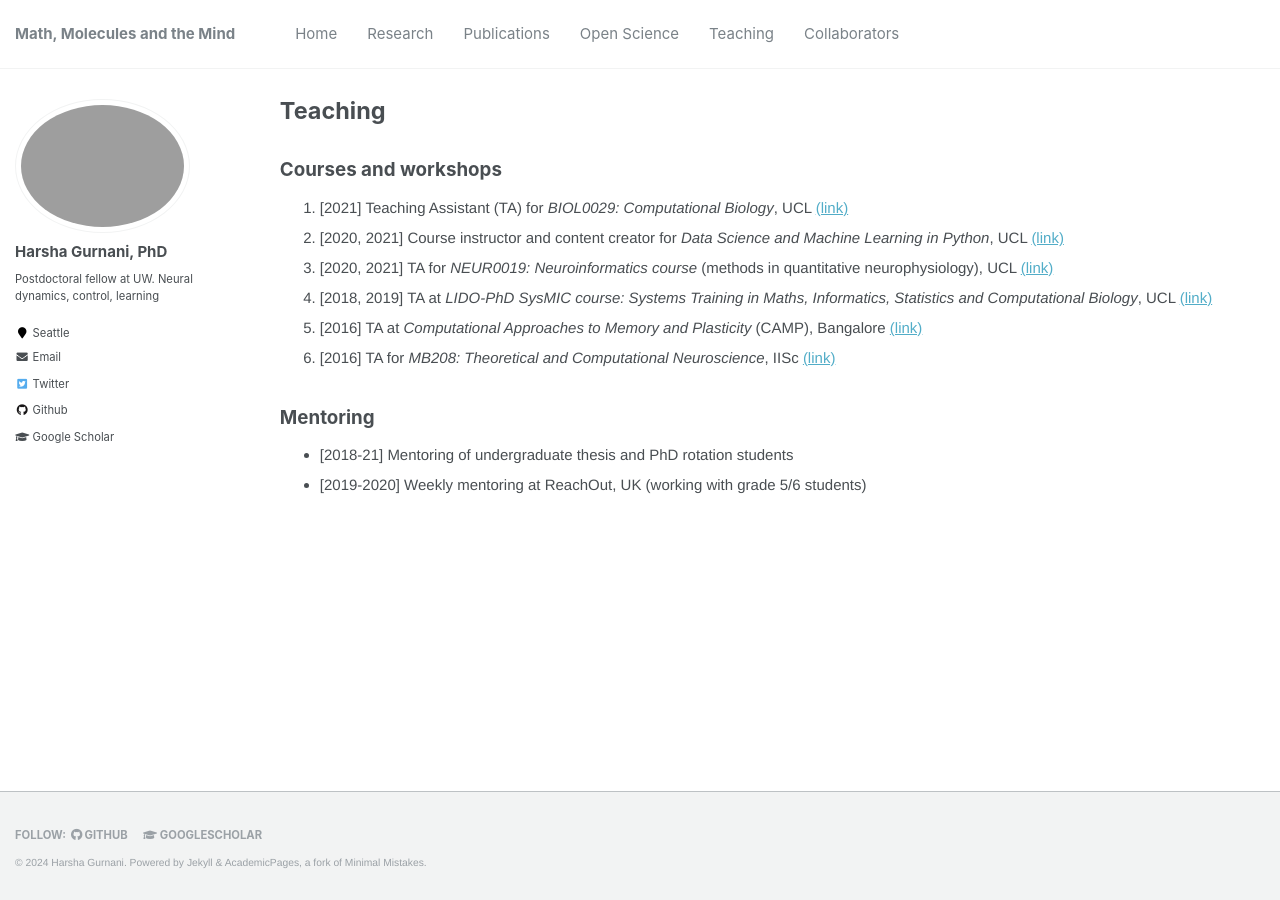
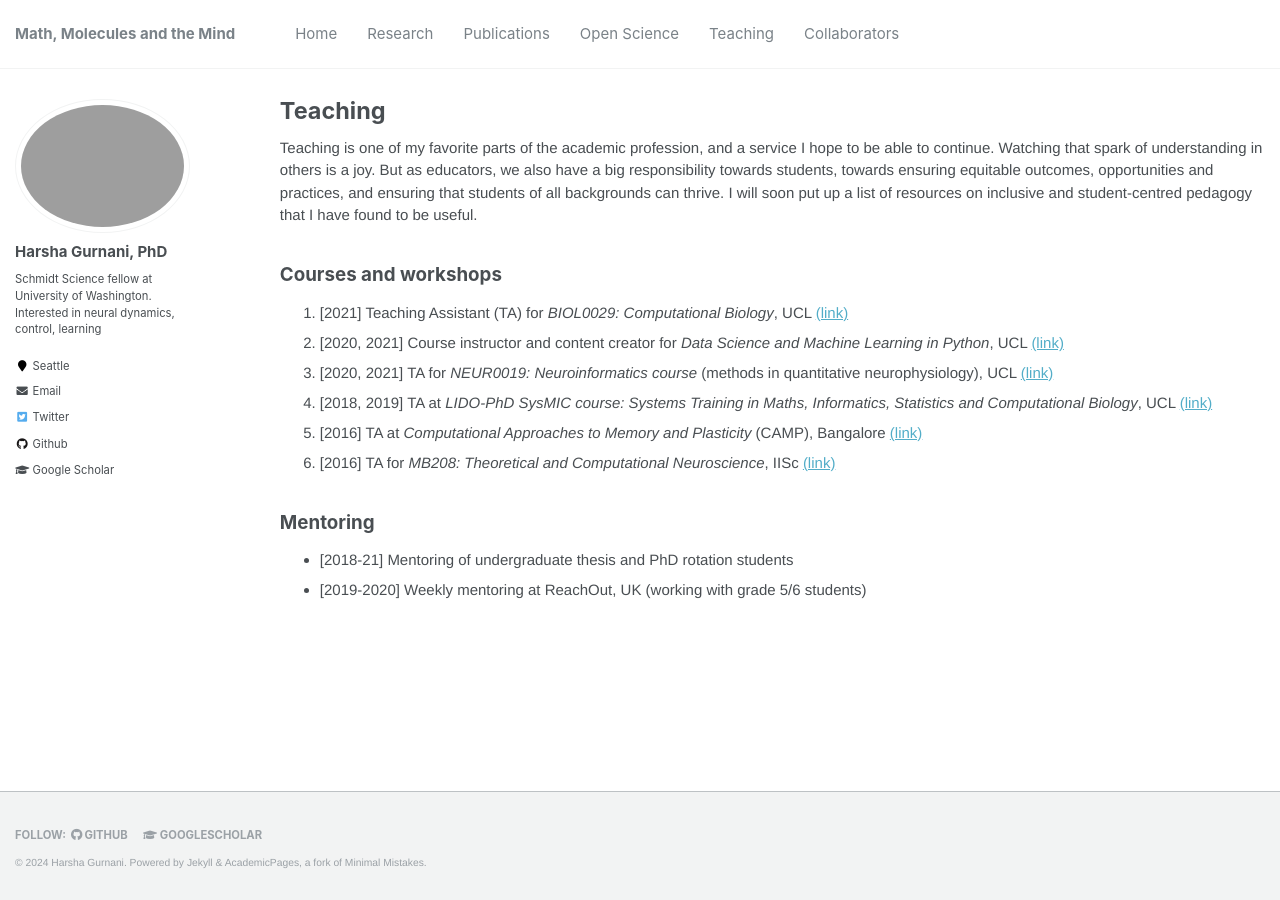
Before and after one commit to harshagurnani/harshagurnani.github.io, a Jekyll site: the page built from _pages/teaching.md, in a window 1280 px wide. Built offline with Jekyll 4.4.1, drawn with Linux system fonts in a browser that asks for light colours.

Commit message:
intro blurbs

```diff
--- a/_config.yml
+++ b/_config.yml
@@ -82,7 +82,7 @@ analytics:
 author:
   name             : "Harsha Gurnani, PhD"
   avatar           : "seattle.jpg"
-  bio              : "Postdoctoral fellow at UW. Neural dynamics, control, learning"
+  bio              : "Schmidt Science fellow at University of Washington. Interested in neural dynamics, control, learning"
   location         : "Seattle"
   employer         :
   pubmed           : "https://pubmed.ncbi.nlm.nih.gov/?term=harsha+gurnani"
@@ -103,7 +103,7 @@ author:
   impactstory      : #"https://profiles.impactstory.org/u/xxxx-xxxx-xxxx-xxxx"
   lastfm           :
   linkedin         :
-  orcid            : ""
+  orcid            : "https://orcid.org/0000-0001-6383-3104"
   pinterest        :
   soundcloud       :
   stackoverflow    : # http://stackoverflow.com/users/123456/username
--- a/_pages/teaching.md
+++ b/_pages/teaching.md
@@ -4,6 +4,7 @@ title: "Teaching"
 permalink: /teaching/
 author_profile: true
 ---
+Teaching is one of my favorite parts of the academic profession, and a service I hope to be able to continue. Watching that spark of understanding in others is a joy. But as educators, we also have a big responsibility towards students, towards ensuring equitable outcomes, opportunities and practices, and ensuring that students of all backgrounds can thrive. I will soon put up a list of resources on inclusive and student-centred pedagogy that I have found to be useful.
 
 ## Courses and workshops
 1. [2021]	Teaching Assistant (TA) for *BIOL0029: Computational Biology*, UCL [(link)](https://moodle.ucl.ac.uk/course/info.php?id=623)
```
Also changed, not shown: _pages/OpenScience.md (+0 -1 lines), _pages/research.md (+1 -0 lines).
